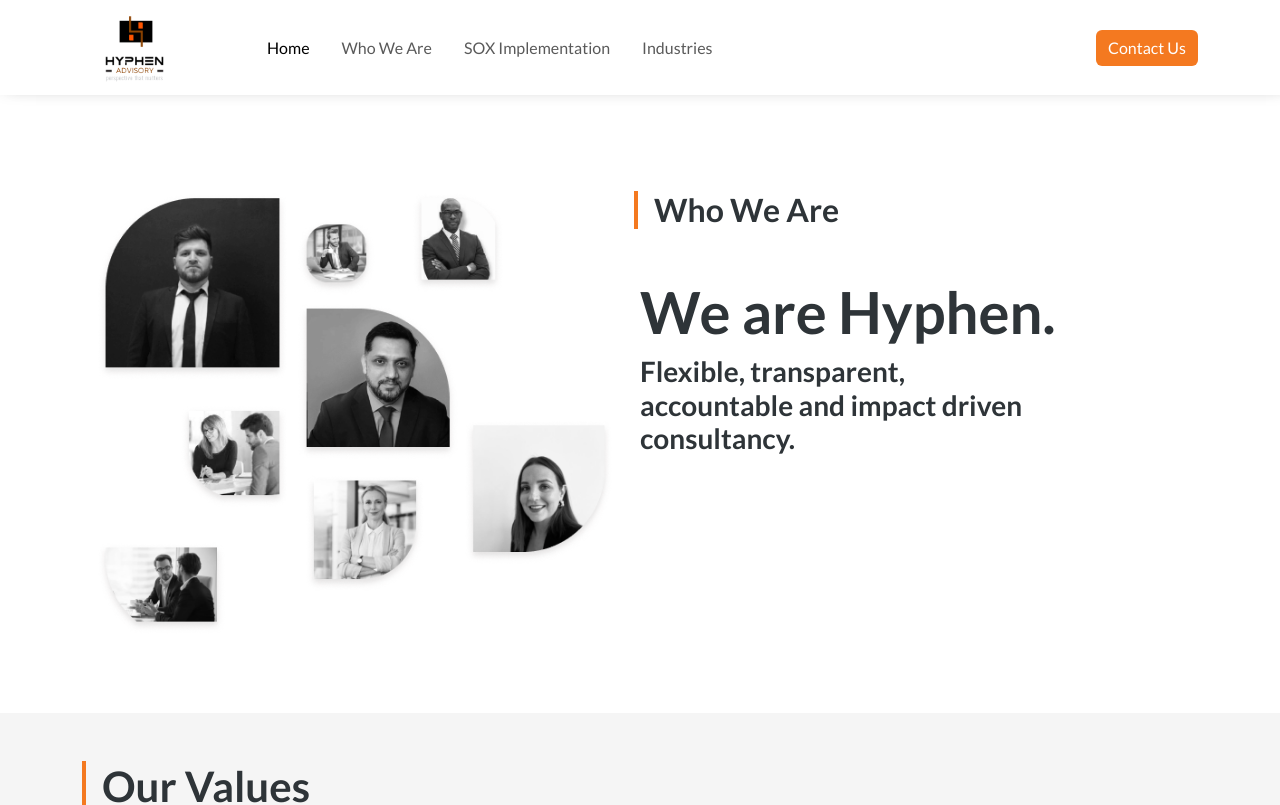
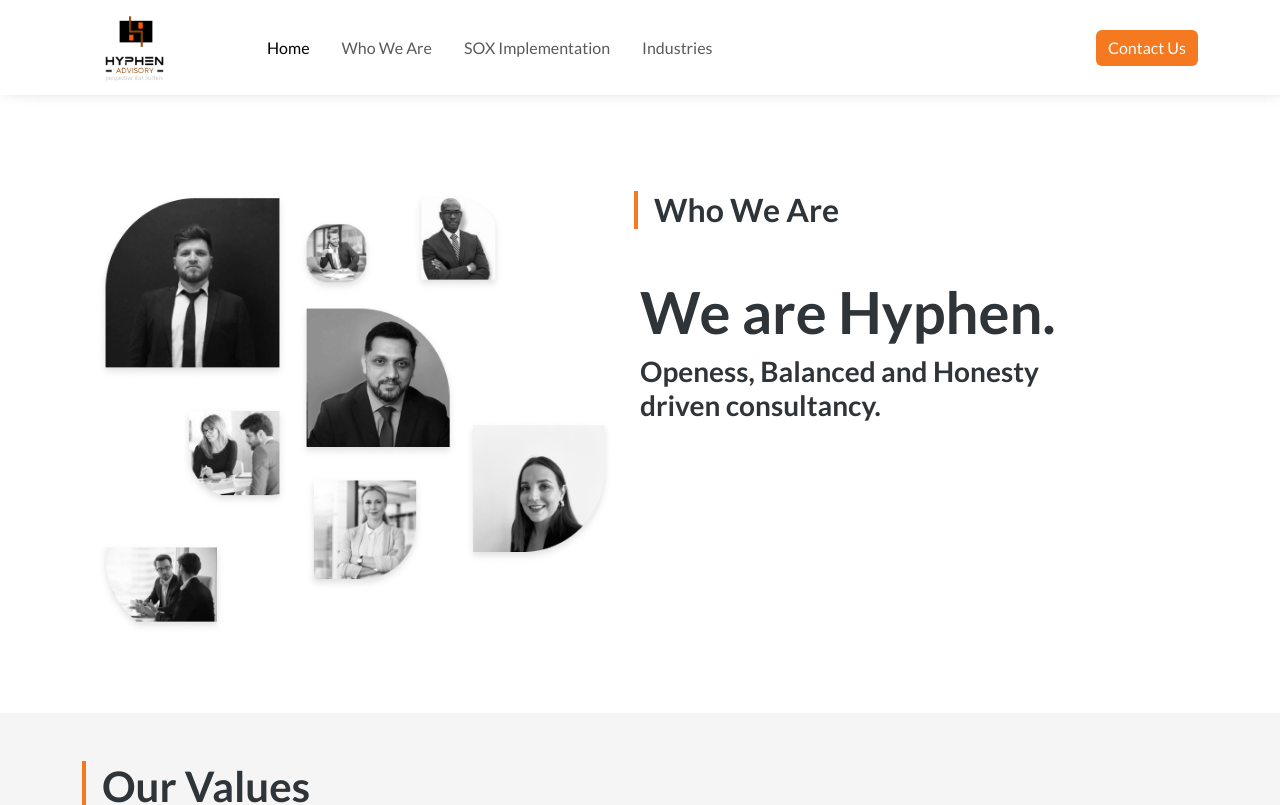
Before and after one commit to Sardar-Ali-Murad/hyphen-tech, a React (Vite) app: page /about in a window 1280 px wide. Shown: the top 805 px of the page. Built offline with nearby package versions, Linux system fonts and the light colour scheme; a web font is replaced by a local one.

Commit message:
Update hero.jsx

```diff
--- a/src/components/about/hero.jsx
+++ b/src/components/about/hero.jsx
@@ -18,7 +18,7 @@
               <div className="ps-lg-5 mt-5">
                 <h1 className="main-heading no-wrap">We are Hyphen.</h1>
                 <h3 className="fw-600">
-                  Flexible, transparent, accountable and impact driven
+                  Openess, Balanced and Honesty driven
                   consultancy.
                 </h3>
               </div>
```
